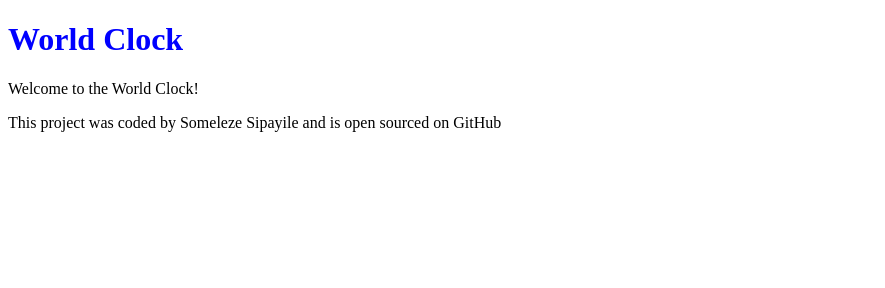
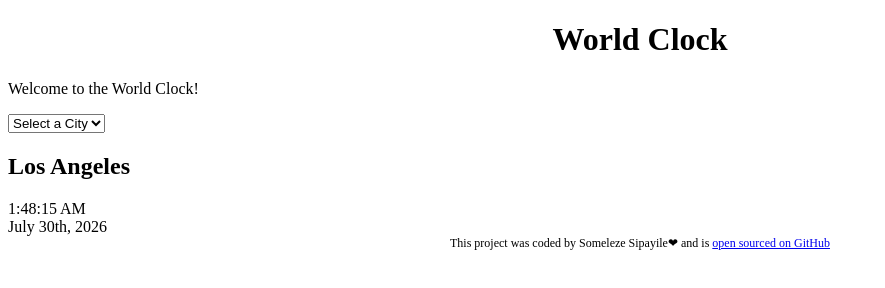
Before and after one commit to somiie/World-Clock, a plain HTML site: page index.html in a window 1280 px wide. Shown: the whole page, without its empty margins (0-885 px from the left). Drawn offline with Linux system fonts and the light colour scheme; a script that the page names is missing.

Commit message:
added my html

```diff
--- a/CSS/style.css
+++ b/CSS/style.css
@@ -1,3 +1,8 @@
 h1{
-    color: blue;
+    text-align: center;
 }
+
+footer{
+    text-align: center;
+    font-size: 12px;
+}
--- a/Javascript/index.js
+++ /dev/null
@@ -1 +0,0 @@
-alert("Hello, World!");
--- a/index.html
+++ b/index.html
@@ -7,11 +7,31 @@
     <title>World Clock - Someleze Sipayile</title>
   </head>
   <body>
-    <h1>World Clock</h1>
-    <p>Welcome to the World Clock!</p>
+    <div class="container">
+      <h1>World Clock</h1>
+      <p>Welcome to the World Clock!</p>
+      <select>
+        <option value="">Select a City</option>
+        <option value="new-york">New York</option>
+        <option value="london">London</option>
+        <option value="tokyo">Tokyo</option>
+      </select>
+
+      <div class="city">
+        <h2>Los Angeles</h2>
+        <div class="time" id="los-angeles-time">1:48:15 AM</div>
+        <div class="date" id="los-angeles-date">July 30th, 2026</div>
+      </div>
+    </div>
     <footer>
-      This project was coded by Someleze Sipayile and is open sourced on GitHub
+      This project was coded by Someleze Sipayile❤ and is
+      <a href="https://github.com/somiie/World-Clock" target="_blank"
+        >open sourced on GitHub</a
+      >
     </footer>
     <script src="Javascript/index.js"></script>
   </body>
 </html>
+
+<!-- https://github.com/somiie/World-Clock -->
+<!-- https://world-clock-by-someleze.netlify.app/ -->
```
